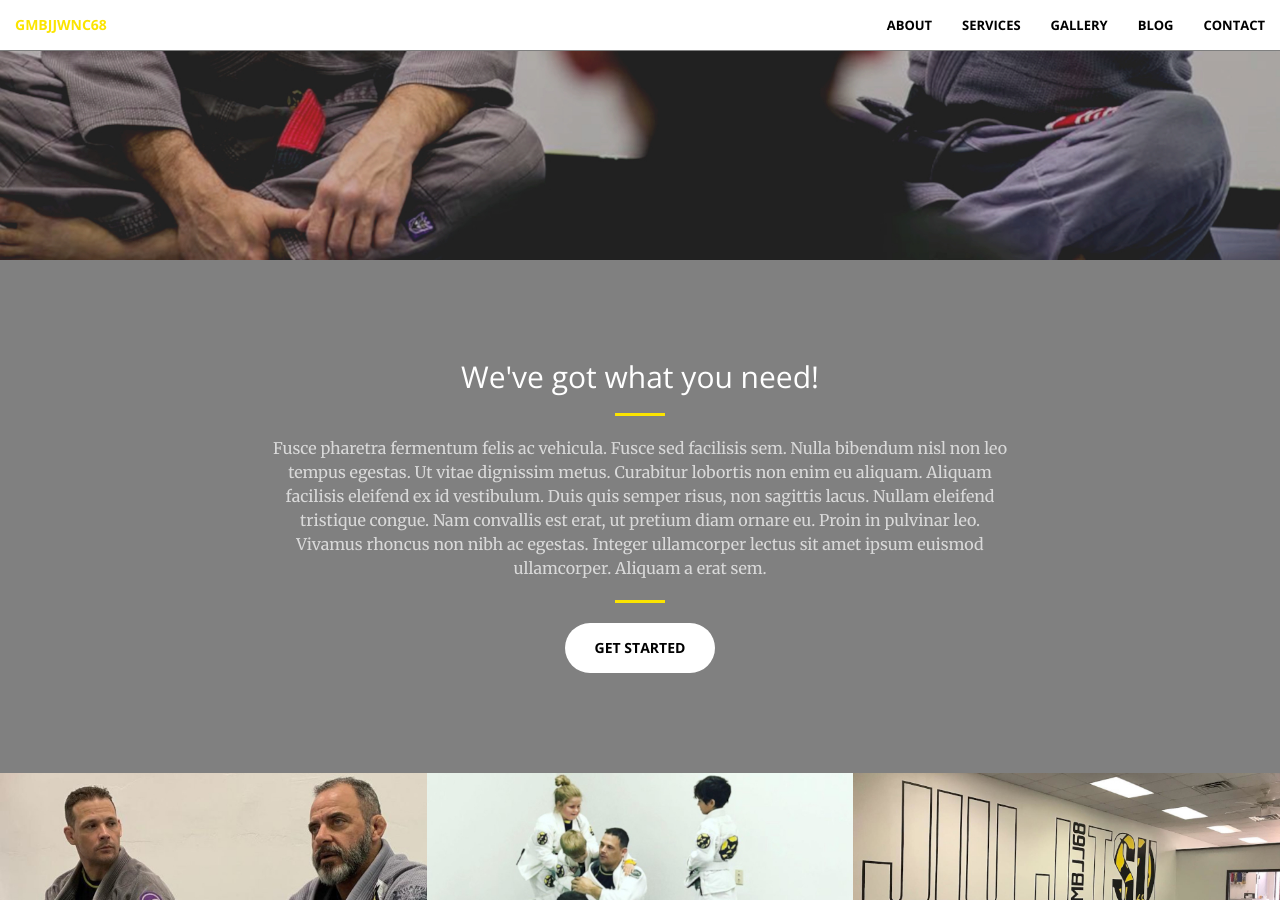
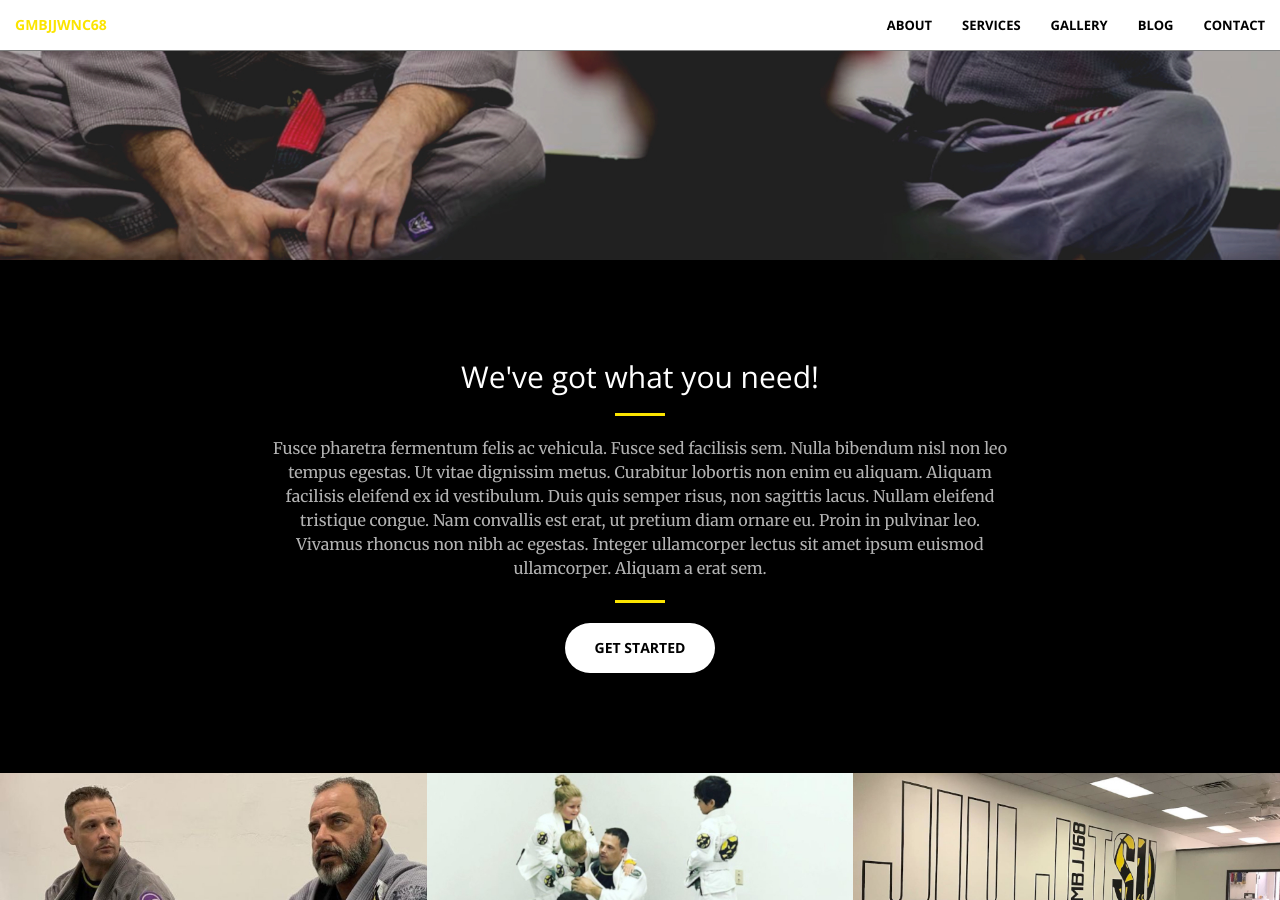
Before and after one commit to gmbjjwnc68/gmbjjwnc68.github.io, a Jekyll site: the page built from index.html, in a window 1280 px wide and 900 px high, scrolled down 640 px. Built offline with Jekyll 4.4.1, drawn with Linux system fonts in a browser that asks for light colours.

Commit message:
Change bg-dark to theme-dark, bg-light to white 50%

```diff
--- a/_sass/_base.scss
+++ b/_sass/_base.scss
@@ -53,12 +53,12 @@
 }
 
 .bg-dark {
-    background-color: lighten($theme-dark, 50%);
+    background-color: $theme-dark;
     color: white;
 }
 
 .bg-light {
-    background-color: white;
+    background-color: darken(white, 50%);
     color: black;
 }
 
```
